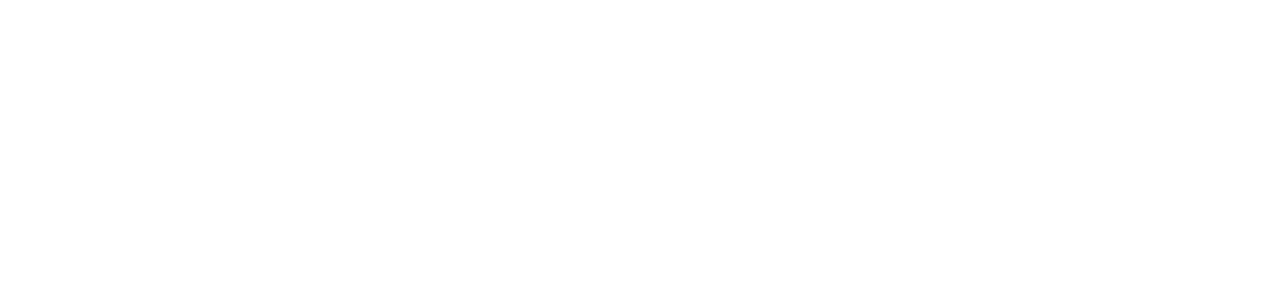
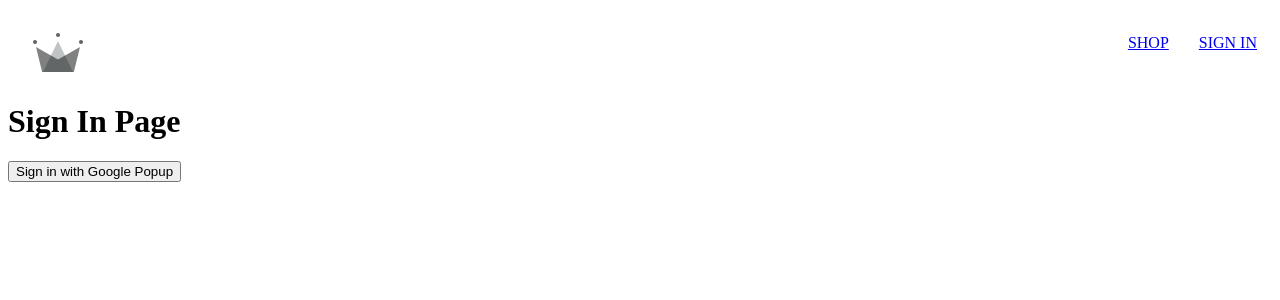
Before and after one commit to Sai-theDev/crwn-clothing, a React (Create React App) app: page /sign-in in a window 1280 px wide. Before the commit this address had no page. Shown: the top 300 px of the page. Built offline with nearby package versions, Linux system fonts and the light colour scheme.

Commit message:
Adding changes

```diff
--- a/package.json
+++ b/package.json
@@ -6,6 +6,7 @@
     "@testing-library/jest-dom": "^5.16.5",
     "@testing-library/react": "^13.4.0",
     "@testing-library/user-event": "^13.5.0",
+    "firebase": "^9.22.1",
     "react": "^18.2.0",
     "react-dom": "^18.2.0",
     "react-router-dom": "^6.11.2",
--- a/src/App.js
+++ b/src/App.js
@@ -2,6 +2,7 @@ import { Routes,Route } from "react-router-dom";
 import Navigation from "./routes/navigation/navigation.component"
 
 import Home from "./routes/home/home.component"
+import Signin from "./routes/sign-in/sign-in.component"
 
 const Shop=()=>{
   return (<h1>I am Shop</h1>)
@@ -11,8 +12,9 @@ const App=()=>{
     return (
       <Routes>
         <Route path="/" element={<Navigation />}>
-          <Route index element={<Home />}/>
+          <Route index element={<Home />} />
           <Route path="shop" element={<Shop />} />
+          <Route path="sign-in" element={<Signin />} />
         </Route>
       </Routes>
     );
--- a/src/components/category-item/category-item.component.jsx
+++ b/src/components/category-item/category-item.component.jsx
@@ -1,13 +1,13 @@
 import "./category-item.styles.scss"
 
 const CategoryItem=({category})=>{
-    const {imageUrl,title}=category;
+    const {imageUrl,title}=category
     return (
       <div className="category-container">
         <div
           className="background-image"
           style={{
-            backgroundImage: `url(${imageUrl})`,
+            backgroundImage: `url(${imageUrl})`
           }}
         ></div>
         <div className="category-body-container">
@@ -15,7 +15,7 @@ const CategoryItem=({category})=>{
           <p>Shop Now</p>
         </div>
       </div>
-    );
+    )
 }
 
 export default CategoryItem
--- a/src/components/directory/directory.component.jsx
+++ b/src/components/directory/directory.component.jsx
@@ -8,6 +8,6 @@ const Directory=({categories})=>{
          <CategoryItem key={category.id} category={category} />
         ))}
       </div>
-    );
+    )
 }
-export default Directory;
+export default Directory
--- a/src/routes/navigation/navigation.component.jsx
+++ b/src/routes/navigation/navigation.component.jsx
@@ -8,11 +8,14 @@ const Navigation = () => {
     <Fragment>
       <div className="navigation">
         <Link className="logo-container" to="/">
-        <CrwnLogo className="logo"/>
+          <CrwnLogo className="logo" />
         </Link>
         <div className="nav-links-container">
-        <Link className="nav-link" to='/shop'>
+          <Link className="nav-link" to="/shop">
             SHOP
+          </Link>
+          <Link className="nav-link" to="/sign-in">
+            SIGN IN
           </Link>
         </div>
       </div>
--- /dev/null
+++ b/src/routes/sign-in/sign-in.component.jsx
@@ -0,0 +1,20 @@
+import { signInWithGooglePopup,createUserDocumentFromAuth } from "../../utils/firebase.utils"
+
+const Signin=()=>{
+     const logGoogleUser= async ()=>{
+          const {user} =await signInWithGooglePopup();
+          createUserDocumentFromAuth(user);
+          // console.log(response);
+     }
+
+     return (
+          <div>
+               <h1>Sign In Page</h1>
+               <button onClick={logGoogleUser}>
+                    Sign in with Google Popup
+               </button>
+          </div>
+     )
+}
+
+export default Signin
--- /dev/null
+++ b/src/utils/firebase.utils.js
@@ -0,0 +1,43 @@
+import { initializeApp } from "firebase/app";
+import {
+    getAuth,
+    signInWithRedirect,
+    signInWithPopup,
+    GoogleAuthProvider
+} from 'firebase/auth'
+
+import {
+  getFirestore,
+  doc,
+  getDoc,
+  setDoc} from 'firebase/firestore'
+
+const firebaseConfig = {
+  apiKey: "AIzaSyAV1pMdJe0hSQBNsimnM40_tee0SmYSLwY",
+  authDomain: "crwn-clothing-db-b4d97.firebaseapp.com",
+  projectId: "crwn-clothing-db-b4d97",
+  storageBucket: "crwn-clothing-db-b4d97.appspot.com",
+  messagingSenderId: "941991806362",
+  appId: "1:941991806362:web:d5bfd7780d4fbc2dbc2623",
+};
+
+// Initialize Firebase
+const firebaseApp = initializeApp(firebaseConfig);
+
+const provider=new GoogleAuthProvider();
+
+provider.setCustomParameters({
+    prompt:"select_account"
+})
+
+
+export const auth = getAuth();
+export const signInWithGooglePopup = () =>signInWithPopup(auth,provider);
+
+export const db=getFirestore();
+
+
+export const createUserDocumentFromAuth = async(userAuth)=>{
+  const userDocRef = doc(db,'users', userAuth.uid);
+  console.log(userDocRef)
+}
```
Also changed, not shown: src/routes/home/home.component.jsx (+4 -4 lines), 1 other file (tests, documents, lock files or other folders). Lines whose indentation alone changed are shown as unchanged.
